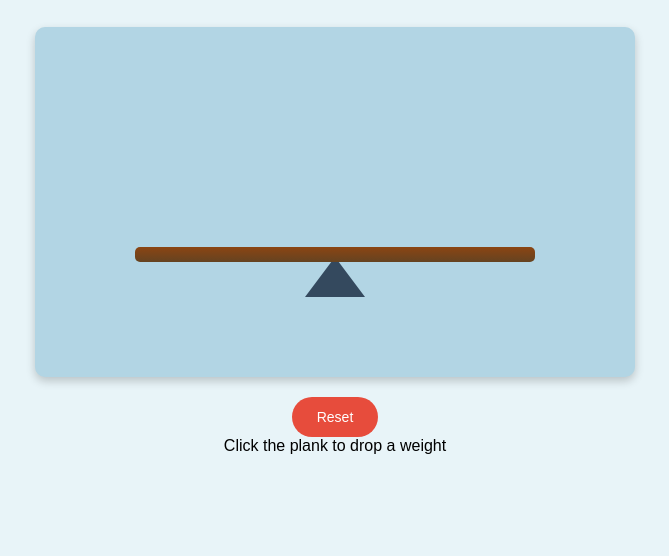
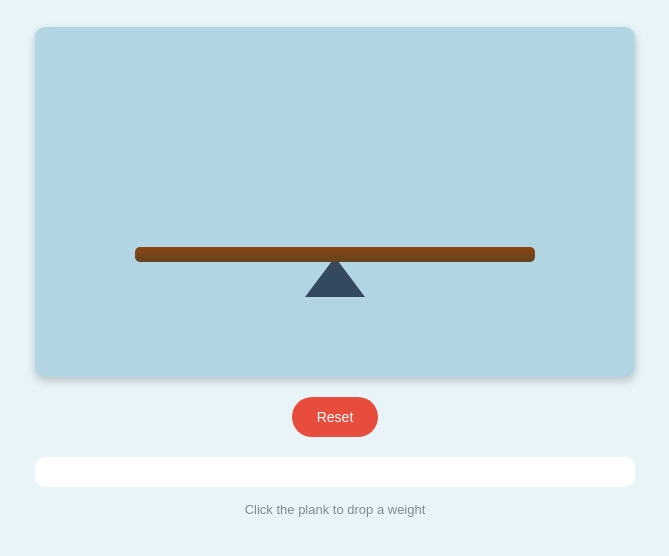
Before and after one commit to damlabuyukutnu/damla-nur-buyukutnu, a plain HTML site: page index.html in a window 1280 px wide. Shown: the part 152-708 px from the top of the page, without its empty margins (305-974 px from the left). Drawn offline with Linux system fonts and the light colour scheme.

Commit message:
add hover effects and style log/info panels

```diff
--- a/style.css
+++ b/style.css
@@ -83,6 +83,10 @@ h1 {
     cursor: pointer;
 }
 
+.plank:hover {
+    box-shadow: 0 6px 12px rgba(0,0,0,0.3);
+}
+
 .buttons {
     margin-top: 20px;
     display: flex;
@@ -101,3 +105,21 @@ h1 {
     background: #e74c3c;
     color: white;
 }
+
+.btn-reset:hover { background: #c0392b; }
+
+.log {
+    margin-top: 20px;
+    width: 600px;
+    max-height: 150px;
+    overflow-y: auto;
+    background: white;
+    border-radius: 10px;
+    padding: 15px;
+}
+
+.info {
+    margin-top: 15px;
+    color: #7f8c8d;
+    font-size: 13px;
+}
```
